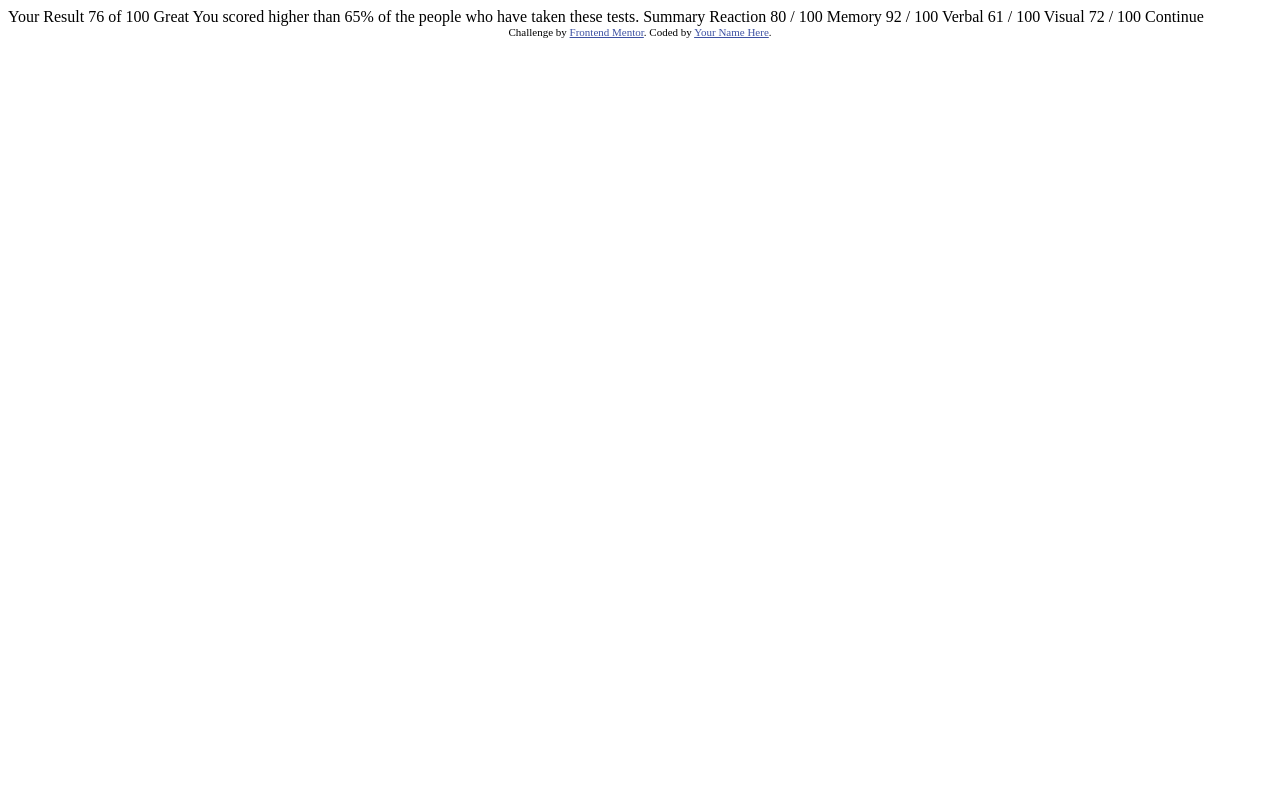
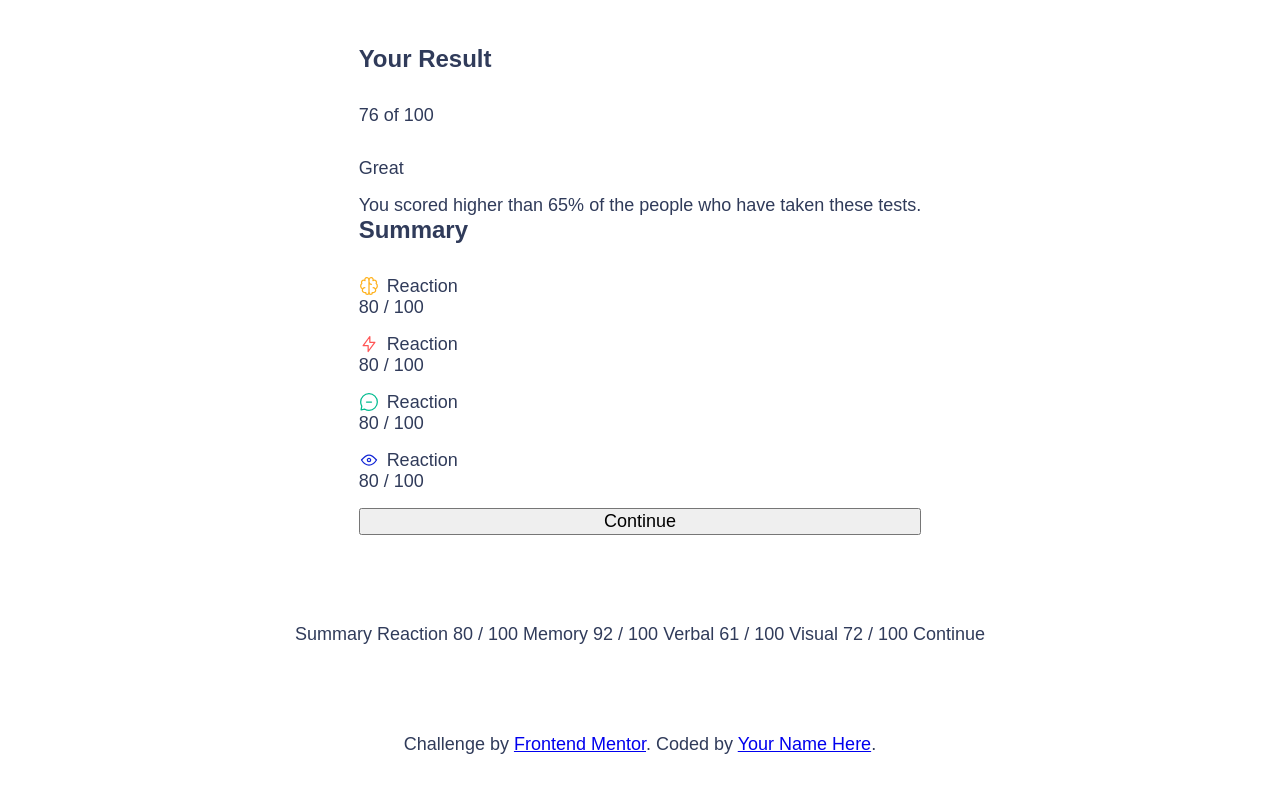
Before and after one commit to Joseargentina/Results-summary, a plain HTML site: page index.html in a window 1280 px wide. Drawn offline with Linux system fonts and the light colour scheme; a web font is replaced by a local one.

Commit message:
agregue el index y estilos

```diff
--- a/css/style.css
+++ b/css/style.css
@@ -1,39 +1,108 @@
-@import url('https://fonts.googleapis.com/css2?family=Hanken+Grotesk:wght@500;700;800&display=swap');
-:root {
-    /*COLORES PRIMARIOS*/
+@font-face {
+    font-family: "HankenGrotesk";
+    font-display: swap;
+    font-weight: 100 900;
+    src: url("assets/fonts/HankenGrotesk-VariableFont_wght.ttf")
+        format("truetype");
+    }
 
-    --redlight: hsl(0, 100%, 67%);
-    --OrangeYellow: hsl(39, 100%, 56%);
-    --GreenTeal: hsl(166, 100%, 37%);
-    --CobaltBlue: hsl(234, 85%, 45%);
+    :root {
+        --clr-primary-hsl-400: 252, 100%, 67%;
+        --clr-primary-hsl-500: 256, 72%, 46%;
+        --clr-secondary-hsl-400: 241, 81%, 54%;
+        --clr-secondary-hsl-500: 241, 72%, 46%;
 
-    /*gradients*/
+        --clr-neutral-hsl-100: 0, 0%, 100%;
+        --clr-neutral-hsl-200: 221, 100%, 96%;
+        --clr-neutral-hsl-300: 241, 100%, 89%;
+        --clr-neutral-hsl-700: 224, 30%, 27%;
 
-    --LightSlateBlue: hsl(252, 100%, 67%);
-    --LightRoyalBlue: hsl(241, 81%, 54%);
+        --clr-neutral-100: hsl(var(--clr-neutral-hsl-100));
+        --clr-neutral-200: hsl(var(--clr-neutral-hsl-200));
+        --clr-neutral-300: hsl(var(--clr-neutral-hsl-300));
+        --clr-neutral-700: hsl(var(--clr-neutral-hsl-700));
 
-    --VioletBlue: hsla(256, 72%, 46%, 1);
-    --PersianBlue: hsla(241, 72%, 46%, 0);
+        --clr-primary-400: hsl(var(--clr-primary-hsl-400));
+        --clr-primary-500: hsla(var(--clr-primary-hsl-500));
+        --clr-secondary-400: hsl(var(--clr-secondary-hsl-400));
 
-    /*neutrales*/
+        --gradient-primary: linear-gradient(
+        var(--clr-primary-400),
+        var(--clr-secondary-400)
+        );
 
-    --White: hsl(0, 0%, 100%);
-    --PaleBlue: hsl(221, 100%, 96%);
-    --LightLavender: hsl(241, 100%, 89%);
-    --DarkGrayBlue: hsl(224, 30%, 27%);
+        --gradient-to-transparent: linear-gradient(
+        var(--clr-primary-500),
+        hsl(var(--clr-secondary-hsl-500), 0)
+        );
 
-    /*Fuente Principal*/
+        --clr-accent-1: 0, 100%, 67%;
+        --clr-accent-2: 39, 100%, 56%;
+        --clr-accent-3: 166, 100%, 37%;
+        --clr-accent-4: 234, 85%, 45%;
 
-    --FuentePrincipal: 'Hanken Grotesk', sans-serif;
-}
+        --font-family-default: "HankenGrotesk", sans-serif;
 
-*{
-    padding: 0;
-    margin: 0;
-    box-sizing: border-box;
-}
+        --fw-regular: 500;
+        --fw-bold: 700;
+        --fw-black: 800;
 
-html {
-    font-size: 62.5%;
-    box-sizing: border-box;
-}
+        --fs-400: 1.125rem;
+        --fs-500: 1.25rem;
+        --fs-600: 1.5rem;
+        --fs-700: 1.75rem;
+        --fs-800: 2rem;
+        --fs-900: 5rem;
+    }
+
+    *,
+    *::before,
+    *::after {
+        box-sizing: border-box;
+    }
+
+    * {
+        margin: 0;
+        font: inherit;
+    }
+
+    body {
+        font-family: var(--font-family-default);
+        font-size: var(--fs-400);
+        color: var(--clr-neutral-700);
+    }
+
+    img {
+        display: block;
+        max-width: 100%;
+    }
+
+    @media (min-width: 600px) {
+        body {
+        min-height: 100vh;
+        display: grid;
+        place-items: center;
+        }
+    }
+
+    .flex-group {
+        display: flex;
+        align-items: center;
+        gap: 0.5rem;
+        flex-wrap: wrap;
+    }
+
+    .grid-flow {
+        display: grid;
+        align-content: start;
+        gap: 1rem;
+    }
+
+    .grid-flow[data-spacing="large"] {
+        gap: 2rem;
+    }
+
+    .section-title {
+        font-weight: var(--fw-bold);
+        font-size: var(--fs-600);
+    }
--- a/index.html
+++ b/index.html
@@ -3,25 +3,86 @@
 <head>
   <meta charset="UTF-8">
   <meta name="viewport" content="width=device-width, initial-scale=1.0"> <!-- displays site properly based on user's device -->
-
   <link rel="icon" type="image/png" sizes="32x32" href="./assets/images/favicon-32x32.png">
 
   <title>Frontend Mentor | Results summary component</title>
-
-  <!-- Feel free to remove these styles or customise in your own stylesheet 👍 -->
-  <style>
-    .attribution { font-size: 11px; text-align: center; }
-    .attribution a { color: hsl(228, 45%, 44%); }
-  </style>
+  <link rel="stylesheet" href="./css/style.css">
 </head>
 <body>
+  <main class="main">
+    <div class="result-sumary">
 
-  Your Result
-  76
-  of 100
+      <div class="results grid-flow" data-spacing="large">
+        <h1 class="section-title">Your Result</h1>
+        <p class="result-score"><span>76</span> of 100</p>
 
-  Great
-  You scored higher than 65% of the people who have taken these tests.
+        <div class="grid-flow">
+          <p class="result-rank">Great</p>
+          <p>
+            You scored higher than 65% of the people who have taken these
+            tests.
+          </p>
+        </div>
+      </div>
+
+
+      <div class="summary grid-flow" data-spacing="large">
+        <h2 class="section-title">Summary</h2>
+
+        <div class="grid-flow">
+          <div class="summary-item" data-item-type="accent-1">
+            <div class="flex-group">
+              <img src="assets/images/icon-memory.svg" />
+              <h3 class="summary-item-title">
+                Reaction
+              </h3>
+
+            </div>
+            <p class="summary-score"><span>80</span> / 100</p>
+
+          </div>
+          <div class="grid-flow">
+            <div class="summary-item" data-item-type="accent-1">
+              <div class="flex-group">
+                <img src="assets/images/icon-reaction.svg" />
+                <h3 class="summary-item-title">
+                  Reaction
+                </h3>
+
+              </div>
+              <p class="summary-score"><span>80</span> / 100</p>
+
+            </div>
+            <div class="grid-flow">
+              <div class="summary-item" data-item-type="accent-1">
+                <div class="flex-group">
+                  <img src="assets/images/icon-verbal.svg" />
+                  <h3 class="summary-item-title">
+                    Reaction
+                  </h3>
+
+                </div>
+                <p class="summary-score"><span>80</span> / 100</p>
+
+              </div>
+              <div class="grid-flow">
+                <div class="summary-item" data-item-type="accent-1">
+                  <div class="flex-group">
+                    <img src="assets/images/icon-visual.svg" />
+                    <h3 class="summary-item-title">
+                      Reaction
+                    </h3>
+
+                  </div>
+                  <p class="summary-score"><span>80</span> / 100</p>
+
+                </div>
+                <button>Continue</button>
+      </div>
+
+    </div>
+  </main>
+
 
   Summary
 
@@ -38,10 +99,12 @@
   72 / 100
 
   Continue
+  <footer class="footer">
+    <div class="attribution">
+      Challenge by <a href="https://www.frontendmentor.io?ref=challenge" target="_blank">Frontend Mentor</a>.
+      Coded by <a href="#">Your Name Here</a>.
+    </div>
+  </footer>
 
-  <div class="attribution">
-    Challenge by <a href="https://www.frontendmentor.io?ref=challenge" target="_blank">Frontend Mentor</a>.
-    Coded by <a href="#">Your Name Here</a>.
-  </div>
 </body>
 </html>
```
